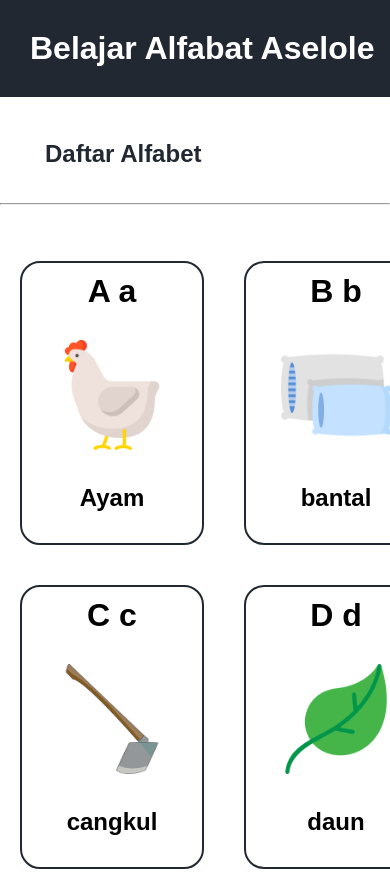
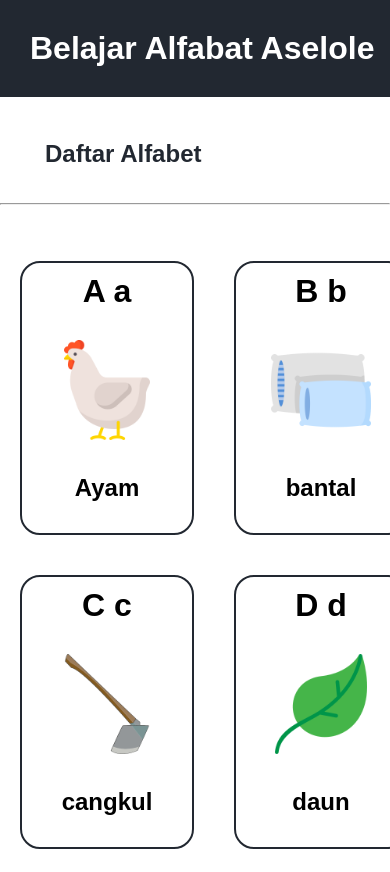
Before and after one commit to farel-wiznyu/daftar_alfabet, a plain HTML site: page index.htm in a window 390 px wide. Shown: the top 872 px of the page. Drawn offline with Linux system fonts and the light colour scheme.

Commit message:
mengurangi ukuran card di tampilan mobile

```diff
--- a/style.css
+++ b/style.css
@@ -118,18 +118,18 @@ img{
 
 @media (max-width: 600px) {
     .container{
-        /* display: grid; */
+        display: grid;
         grid-template-columns: auto auto;
-        /* justify-items: center; */
+        justify-items: center;
     }
 
     .card{
-        height: 260px;
-        width: 160px;
+        height: 250px;
+        width: 150px;
     }
 
     img{
-        width: 110px;
+        width: 100px;
         padding-top: 30px;
         padding-bottom: 30px;
 
```
